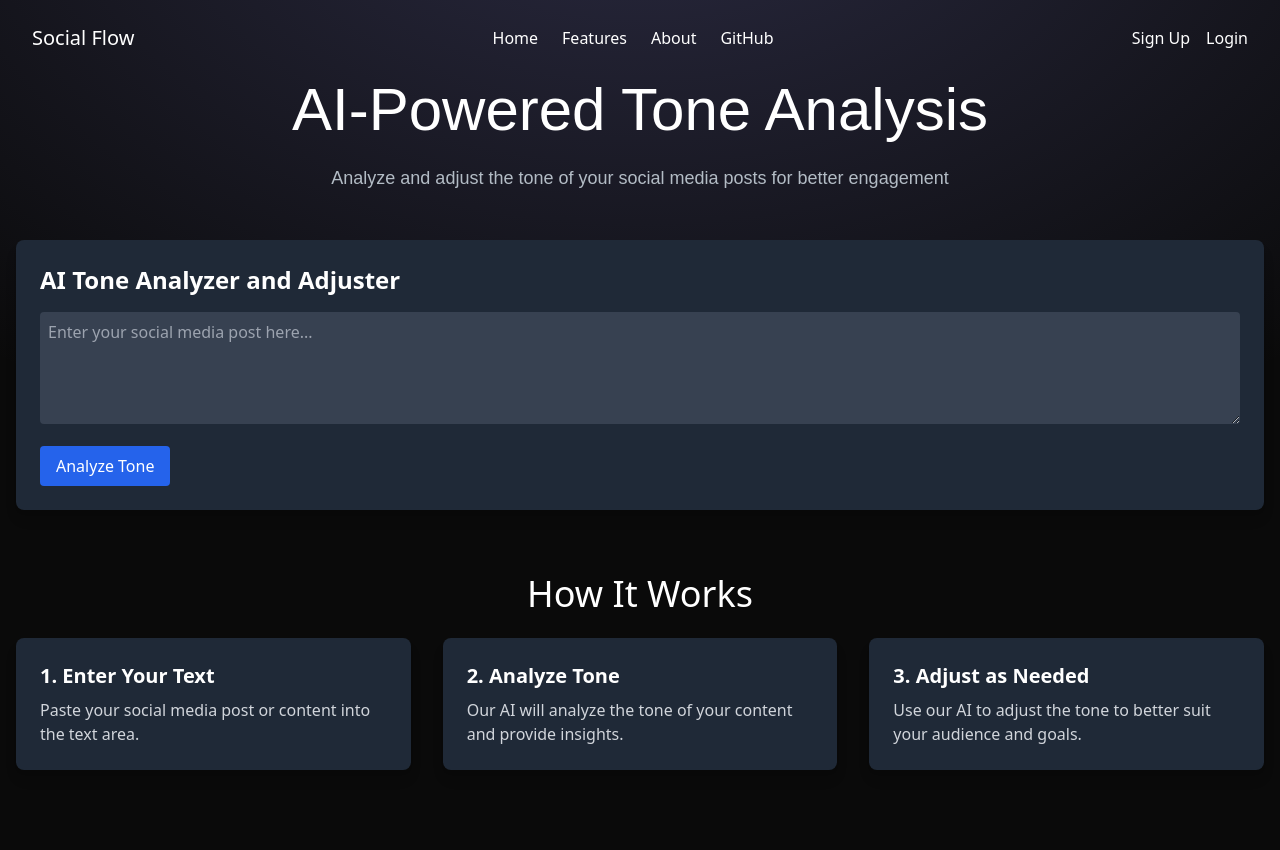
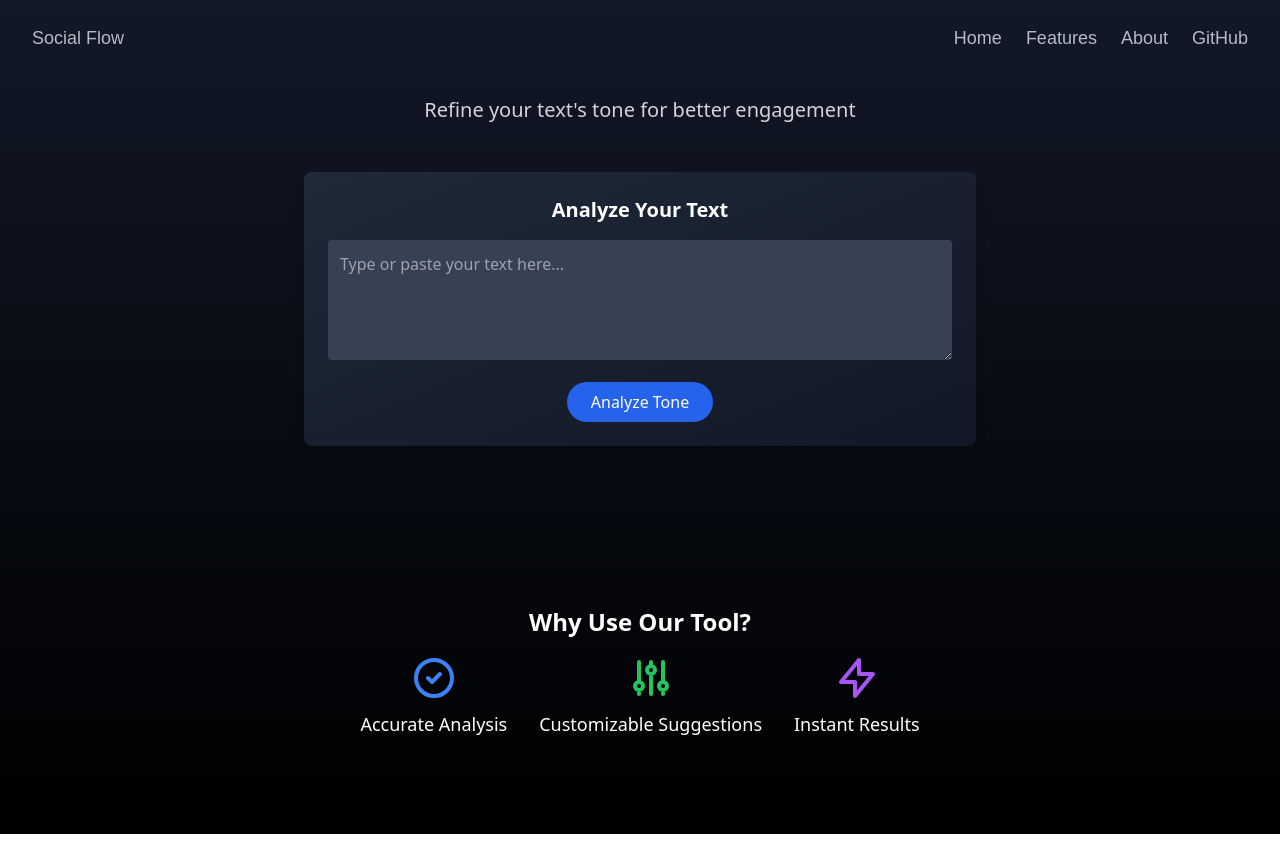
Before and after one commit to Mohiit70/Social-Flow, a React (Vite) app: page /tone-analyzer in a window 1280 px wide. Built offline with nearby package versions, Linux system fonts and the light colour scheme.

Commit message:
Fix ToneAnalyzer and nav

```diff
--- a/src/components/ContentGenerator.jsx
+++ b/src/components/ContentGenerator.jsx
@@ -18,10 +18,10 @@ const ContentGenerator = ({ onGenerate }) => {
       }, {
         headers: {
           'Content-Type': 'application/json',
-          'Authorization': `AIzaSyBK-qCQco7C3ALp_RGCPb8dTJbsj_FQibc` // Replace with your actual Gemini API key
+          'Authorization': ``
         },
         params: {
-          key: 'AIzaSyBK-qCQco7C3ALp_RGCPb8dTJbsj_FQibc' // Replace with your actual Gemini API key
+          key: ''
         }
       });
 
--- a/src/components/DescriptionGenerator.jsx
+++ b/src/components/DescriptionGenerator.jsx
@@ -18,7 +18,7 @@ const DescriptionGenerator = ({ onGenerate, userDescription }) => {
 
     try {
       const response = await fetch(
-        `https://generativelanguage.googleapis.com/v1beta/models/gemini-1.5-flash-latest:generateContent?key=apikey`,
+        `https://generativelanguage.googleapis.com/v1beta/models/gemini-1.5-flash-latest:generateContent?key=AIzaSyAn0yDfknjldHhAXIuwm4ZS9paUEntywhM`,
         {
           method: 'POST',
           headers: {
--- a/src/components/Navbar.jsx
+++ b/src/components/Navbar.jsx
@@ -8,21 +8,26 @@ const Navbar = () => {
     setIsOpen(!isOpen);
   };
 
+  const fontStyle = {
+    fontFamily: "'__GeistSans_3a0388', '__GeistSans_Fallback_3a0388', sans-serif",
+    fontSize: '18px',
+    lineHeight: '28px',
+    fontWeight: 400,
+    color: 'rgb(179, 188, 197)',
+    textDecoration: 'none',
+  };
+
   return (
     <nav className="absolute top-0 left-0 w-full z-10 bg-transparent">
       <div className="container mx-auto flex justify-between items-center py-6 px-8">
-        <Link to="/" className="text-xl text-white font-sans font-normal">
+        <Link to="/" className="text-xl font-sans font-normal" style={fontStyle}>
           Social Flow
         </Link>
         <div className="hidden md:flex space-x-6">
-          <Link to="/" className="text-white hover:text-gray-300">Home</Link>
-          <a href="#features" className="text-white hover:text-gray-300">Features</a>
-          <a href="#about" className="text-white hover:text-gray-300">About</a>
-          <Link to="https://github.com/Mohiit70/Social-Flow" className="text-white hover:text-gray-300">GitHub</Link>
-        </div>
-        <div className="hidden md:flex space-x-4">
-          <Link to="/signup" className="text-white hover:text-gray-300">Sign Up</Link>
-          <Link to="/login" className="text-white hover:text-gray-300">Login</Link>
+          <Link to="/" style={fontStyle}>Home</Link>
+          <a href="#features" style={fontStyle}>Features</a>
+          <a href="#about" style={fontStyle}>About</a>
+          <Link to="https://github.com/Mohiit70/Social-Flow" style={fontStyle}>GitHub</Link>
         </div>
         <button
           className="md:hidden text-white focus:outline-none"
@@ -36,12 +41,10 @@ const Navbar = () => {
       </div>
       {isOpen && (
         <div className="md:hidden bg-neutral-950">
-          <Link to="/" className="block py-2 px-4 text-white hover:bg-gray-800">Home</Link>
-          <a href="#features" className="block py-2 px-4 text-white hover:bg-gray-800">Features</a>
-          <Link to="/about" className="block py-2 px-4 text-white hover:bg-gray-800">About</Link>
-          <Link to="/github" className="block py-2 px-4 text-white hover:bg-gray-800">GitHub</Link>
-          <Link to="/signup" className="block py-2 px-4 text-white hover:bg-gray-800">Sign Up</Link>
-          <Link to="/login" className="block py-2 px-4 text-white hover:bg-gray-800">Login</Link>
+          <Link to="/" className="block py-2 px-4 hover:bg-gray-800" style={fontStyle}>Home</Link>
+          <a href="#features" className="block py-2 px-4 hover:bg-gray-800" style={fontStyle}>Features</a>
+          <Link to="/about" className="block py-2 px-4 hover:bg-gray-800" style={fontStyle}>About</Link>
+          <Link to="https://github.com/Mohiit70/Social-Flow" className="block py-2 px-4 hover:bg-gray-800" style={fontStyle}>GitHub</Link>
         </div>
       )}
     </nav>
--- a/src/components/ToneAnalyzer.jsx
+++ b/src/components/ToneAnalyzer.jsx
@@ -3,69 +3,63 @@ import { motion } from 'framer-motion';
 
 const ToneAnalyzer = () => {
   const [content, setContent] = useState('');
-  const [tone, setTone] = useState(null);
-  const [adjustedContent, setAdjustedContent] = useState('');
+  const [analysis, setAnalysis] = useState(null);
   const [isLoading, setIsLoading] = useState(false);
 
   const callGeminiAPI = async (prompt) => {
-    const apiEndpoint = 'https://api.gemini.ai/v1/analyze';
-    const apiKey = '';
+    const apiEndpoint = 'https://generativelanguage.googleapis.com/v1beta/models/gemini-pro:generateContent';
+    const apiKey = ''
 
     try {
-      const response = await fetch(apiEndpoint, {
+      const response = await fetch(`${apiEndpoint}?key=${apiKey}`, {
         method: 'POST',
         headers: {
           'Content-Type': 'application/json',
-          'Authorization': `Bearer ${apiKey}`
         },
-        body: JSON.stringify({ prompt })
+        body: JSON.stringify({
+          contents: [{
+            parts: [{
+              text: prompt
+            }]
+          }]
+        })
       });
 
       if (!response.ok) {
-        const errorText = await response.text();
-        throw new Error(`HTTP error! status: ${response.status}, message: ${errorText}`);
+        throw new Error(`HTTP error! status: ${response.status}`);
       }
 
       const data = await response.json();
-      return data;
+      return data.candidates[0].content.parts[0].text;
     } catch (error) {
-      console.error("Error calling Gemini API:", error.message);
-      alert(`Error: ${error.message}`);
+      console.error("Error calling Gemini API:", error);
       throw error;
     }
   };
 
-
   const analyzeTone = async () => {
-    if (!content) return;
+    if (!content.trim()) return;
 
     setIsLoading(true);
     try {
-      const prompt = `Analyze the tone of the following text: "${content}". Provide the detected tone and a confidence score between 0 and 1.`;
+      const prompt = `
+        Analyze the tone of the following text and provide feedback:
+        "${content}"
+
+        Please structure your response as follows:
+        1. Overall tone
+        2. Key tonal elements
+        3. Suggestions for improvement
+        4. Grammar corrections (if any)
+
+        Keep your response concise and easy to understand.
+      `;
+
       const result = await callGeminiAPI(prompt);
-
-      setTone({
-        tone: result.tone,
-        confidence: result.confidence
-      });
+      setAnalysis(result);
     } catch (error) {
       console.error("Error analyzing tone:", error);
-    } finally {
-      setIsLoading(false);
-    }
-  };
-
-  const adjustTone = async (targetTone) => {
-    if (!content) return;
-
-    setIsLoading(true);
-    try {
-      const prompt = `Adjust the following text to a ${targetTone} tone: "${content}"`;
-      const result = await callGeminiAPI(prompt);
-
-      setAdjustedContent(result.adjustedText);
-    } catch (error) {
-      console.error("Error adjusting tone:", error);
+      setAnalysis("Sorry, we encountered an error while analyzing your text. Please try again.");
     } finally {
       setIsLoading(false);
     }
@@ -73,48 +67,38 @@ const ToneAnalyzer = () => {
 
   return (
     <motion.div
-      className="bg-gray-800 p-6 rounded-lg shadow-lg"
+      className="max-w-2xl mx-auto p-6 bg-gradient-to-br from-gray-800 to-gray-900 rounded-lg shadow-lg"
       initial={{ opacity: 0, y: 20 }}
       animate={{ opacity: 1, y: 0 }}
       transition={{ duration: 0.5 }}
     >
-      <h3 className="text-2xl font-bold text-white mb-4">AI Tone Analyzer and Adjuster</h3>
+      <h2 className="text-xl font-bold text-white mb-4 text-center">Analyze Your Text</h2>
       <textarea
-        className="w-full p-2 rounded bg-gray-700 text-white mb-4"
+        className="w-full p-3 rounded bg-gray-700 text-white mb-4 focus:ring-2 focus:ring-blue-500 transition"
         rows="4"
-        placeholder="Enter your social media post here..."
+        placeholder="Type or paste your text here..."
         value={content}
         onChange={(e) => setContent(e.target.value)}
       ></textarea>
+      <div className="flex justify-center">
         <button
-        className={`bg-blue-600 text-white px-4 py-2 rounded hover:bg-blue-700 transition transform hover:scale-105 ${isLoading ? 'opacity-50 cursor-not-allowed' : ''}`}
+          className={`bg-blue-600 text-white px-6 py-2 rounded-full hover:bg-blue-700 transition transform hover:scale-105 focus:outline-none focus:ring-2 focus:ring-blue-500 ${isLoading ? 'opacity-50 cursor-not-allowed' : ''}`}
           onClick={analyzeTone}
           disabled={isLoading}
         >
           {isLoading ? 'Analyzing...' : 'Analyze Tone'}
         </button>
-      {tone && (
-        <div className="mt-4">
-          <p className="text-white">Detected Tone: <span className="font-bold">{tone.tone}</span> (Confidence: {tone.confidence.toFixed(2)})</p>
-          <div className="mt-2 space-x-2">
-            {['professional', 'friendly', 'enthusiastic'].map((toneType) => (
-              <button
-                key={toneType}
-                className={`bg-${toneType === 'professional' ? 'green' : toneType === 'friendly' ? 'yellow' : 'purple'}-600 text-white px-4 py-2 rounded hover:bg-${toneType === 'professional' ? 'green' : toneType === 'friendly' ? 'yellow' : 'purple'}-700 transition transform hover:scale-105 ${isLoading ? 'opacity-50 cursor-not-allowed' : ''}`}
-                onClick={() => adjustTone(toneType)}
-                disabled={isLoading}
+      </div>
+      {analysis && (
+        <motion.div
+          className="mt-6 bg-gray-700 p-4 rounded-lg"
+          initial={{ opacity: 0 }}
+          animate={{ opacity: 1 }}
+          transition={{ duration: 0.5 }}
         >
-                {isLoading ? 'Adjusting...' : `Make ${toneType.charAt(0).toUpperCase() + toneType.slice(1)}`}
-              </button>
-            ))}
-          </div>
-        </div>
-      )}
-      {adjustedContent && (
-        <div className="mt-4">
-          <h3 className="text-white font-bold mb-2">Adjusted Content:</h3>
-          <p className="text-gray-300">{adjustedContent}</p>
-        </div>
+          <h3 className="text-lg font-semibold text-white mb-2">Analysis Results:</h3>
+          <p className="text-gray-200 whitespace-pre-line">{analysis}</p>
+        </motion.div>
       )}
     </motion.div>
   );
--- a/src/pages/Home.jsx
+++ b/src/pages/Home.jsx
@@ -53,9 +53,9 @@ const Home = () => {
               <span className="relative z-10">Content Calendar</span>
               <div className="absolute inset-0 bg-gray-700 scale-x-0 group-hover:scale-x-100 transition-transform origin-left duration-300"></div>
             </Link>
-            <Link to="/tone-analyzer" className="relative inline-block bg-green-600 text-white px-6 py-3 rounded-full overflow-hidden group transition transform hover:scale-105">
+            <Link to="/tone-analyzer" className="relative inline-block bg-indigo-600 text-white px-6 py-3 rounded-full overflow-hidden group transition transform hover:scale-105">
               <span className="relative z-10">AI Tone Analyzer</span>
-              <div className="absolute inset-0 bg-green-700 scale-x-0 group-hover:scale-x-100 transition-transform origin-left duration-300"></div>
+              <div className="absolute inset-0 bg-indigo-700 scale-x-0 group-hover:scale-x-100 transition-transform origin-left duration-300"></div>
             </Link>
           </motion.div>
         </div>
--- a/src/pages/HowItWorks.jsx
+++ b/src/pages/HowItWorks.jsx
@@ -25,10 +25,10 @@ const HowItWorks = () => {
       }, {
         headers: {
           'Content-Type': 'application/json',
-          'Authorization': `Bearer YOUR_GEMINI_API_KEY`
+          'Authorization': ``
         },
         params: {
-          key: 'YOUR_GEMINI_API_KEY'
+          key: ''
         }
       });
 
--- a/src/pages/ToneAnalyzerPage.jsx
+++ b/src/pages/ToneAnalyzerPage.jsx
@@ -5,50 +5,46 @@ import ToneAnalyzer from '../components/ToneAnalyzer';
 
 const ToneAnalyzerPage = () => {
   return (
-    <div className="relative min-h-screen w-full bg-neutral-950 bg-[radial-gradient(ellipse_80%_80%_at_50%_-20%,rgba(120,119,198,0.3),rgba(255,255,255,0))]">
+    <div className="min-h-screen bg-gradient-to-b from-gray-900 to-black text-white">
       <Navbar />
+      <div className="container mx-auto px-4 py-24 flex flex-col items-center">
+        <motion.p
+          className="text-xl text-center text-gray-300 mb-12"
+          initial={{ opacity: 0, y: -20 }}
+          animate={{ opacity: 1, y: 0 }}
+          transition={{ duration: 0.5 }}
+        >
+          Refine your text's tone for better engagement
+        </motion.p>
 
-      <div className="container mx-auto px-4 py-20">
-        <motion.h1
-          className="text-4xl lg:text-6xl leading-tight text-white mb-6 text-center"
-          style={{ fontFamily: "'__GeistSans_3a0388', '__GeistSans_Fallback_3a0388', sans-serif", fontWeight: 400 }}
+        <motion.div
+          className="w-full max-w-4xl mb-24"
+          initial={{ opacity: 0, y: -20 }}
+          animate={{ opacity: 1, y: 0 }}
+          transition={{ duration: 0.5, delay: 0.1 }}
+        >
+          <ToneAnalyzer />
+        </motion.div>
+
+        <motion.div
+          className="mt-16 text-center"
           initial={{ opacity: 0, y: 20 }}
           animate={{ opacity: 1, y: 0 }}
-          transition={{ duration: 0.8 }}
+          transition={{ duration: 0.5, delay: 0.2 }}
         >
-          AI-Powered Tone Analysis
-        </motion.h1>
-        <motion.p
-          className="mb-12 text-center"
-          style={{ fontFamily: "'__GeistSans_3a0388', '__GeistSans_Fallback_3a0388', sans-serif", fontSize: '18px', lineHeight: '28px', fontWeight: 400, color: 'rgb(179, 188, 197)' }}
-          initial={{ opacity: 0, y: 20 }}
-          animate={{ opacity: 1, y: 0 }}
-          transition={{ duration: 0.8, delay: 0.2 }}
-        >
-          Analyze and adjust the tone of your social media posts for better engagement
-        </motion.p>
-
-        <ToneAnalyzer />
-
-        <motion.div
-          className="mt-16"
-          initial={{ opacity: 0, y: 20 }}
-          animate={{ opacity: 1, y: 0 }}
-          transition={{ duration: 0.8, delay: 0.4 }}
-        >
-          <h2 className="text-2xl lg:text-4xl leading-tight text-white mb-6 text-center">How It Works</h2>
-          <div className="grid grid-cols-1 md:grid-cols-3 gap-8">
-            <div className="bg-gray-800 p-6 rounded-lg shadow-lg">
-              <h3 className="text-xl font-semibold text-white mb-2">1. Enter Your Text</h3>
-              <p className="text-gray-300">Paste your social media post or content into the text area.</p>
+          <h2 className="text-2xl font-semibold mb-4">Why Use Our Tool?</h2>
+          <div className="flex justify-center space-x-8">
+            <div className="flex flex-col items-center">
+              <svg className="w-12 h-12 mb-2 text-blue-500" fill="none" stroke="currentColor" viewBox="0 0 24 24" xmlns="http://www.w3.org/2000/svg"><path strokeLinecap="round" strokeLinejoin="round" strokeWidth={2} d="M9 12l2 2 4-4m6 2a9 9 0 11-18 0 9 9 0 0118 0z" /></svg>
+              <p className="text-lg">Accurate Analysis</p>
             </div>
-            <div className="bg-gray-800 p-6 rounded-lg shadow-lg">
-              <h3 className="text-xl font-semibold text-white mb-2">2. Analyze Tone</h3>
-              <p className="text-gray-300">Our AI will analyze the tone of your content and provide insights.</p>
+            <div className="flex flex-col items-center">
+              <svg className="w-12 h-12 mb-2 text-green-500" fill="none" stroke="currentColor" viewBox="0 0 24 24" xmlns="http://www.w3.org/2000/svg"><path strokeLinecap="round" strokeLinejoin="round" strokeWidth={2} d="M12 6V4m0 2a2 2 0 100 4m0-4a2 2 0 110 4m-6 8a2 2 0 100-4m0 4a2 2 0 110-4m0 4v2m0-6V4m6 6v10m6-2a2 2 0 100-4m0 4a2 2 0 110-4m0 4v2m0-6V4" /></svg>
+              <p className="text-lg">Customizable Suggestions</p>
             </div>
-            <div className="bg-gray-800 p-6 rounded-lg shadow-lg">
-              <h3 className="text-xl font-semibold text-white mb-2">3. Adjust as Needed</h3>
-              <p className="text-gray-300">Use our AI to adjust the tone to better suit your audience and goals.</p>
+            <div className="flex flex-col items-center">
+              <svg className="w-12 h-12 mb-2 text-purple-500" fill="none" stroke="currentColor" viewBox="0 0 24 24" xmlns="http://www.w3.org/2000/svg"><path strokeLinecap="round" strokeLinejoin="round" strokeWidth={2} d="M13 10V3L4 14h7v7l9-11h-7z" /></svg>
+              <p className="text-lg">Instant Results</p>
             </div>
           </div>
         </motion.div>
```
Lines whose indentation alone changed are shown as unchanged.
